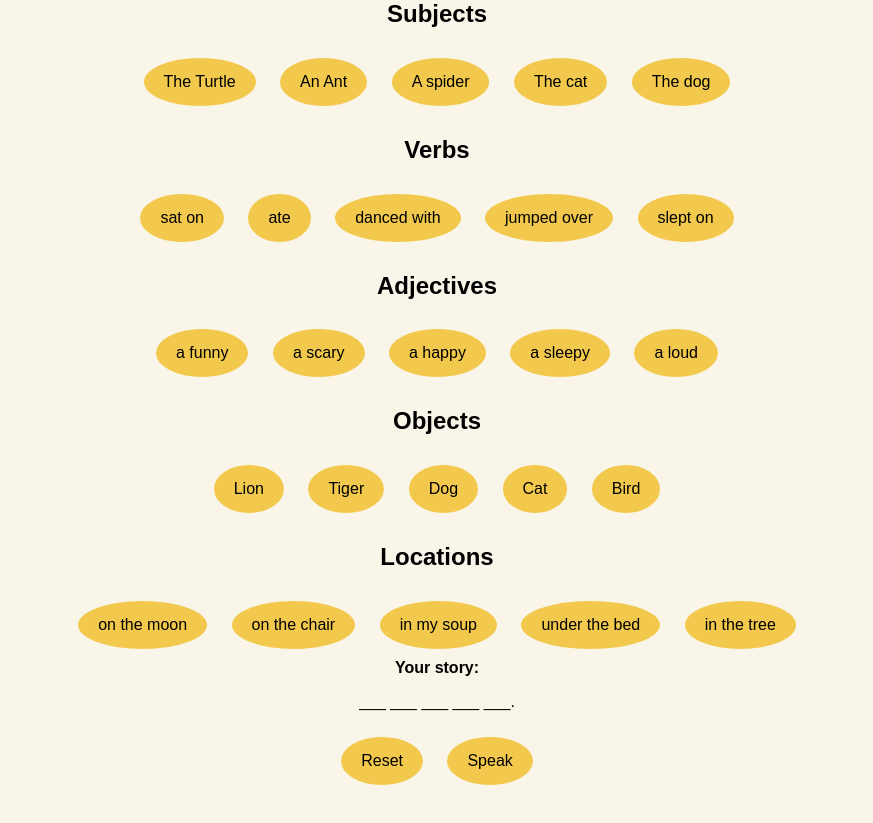
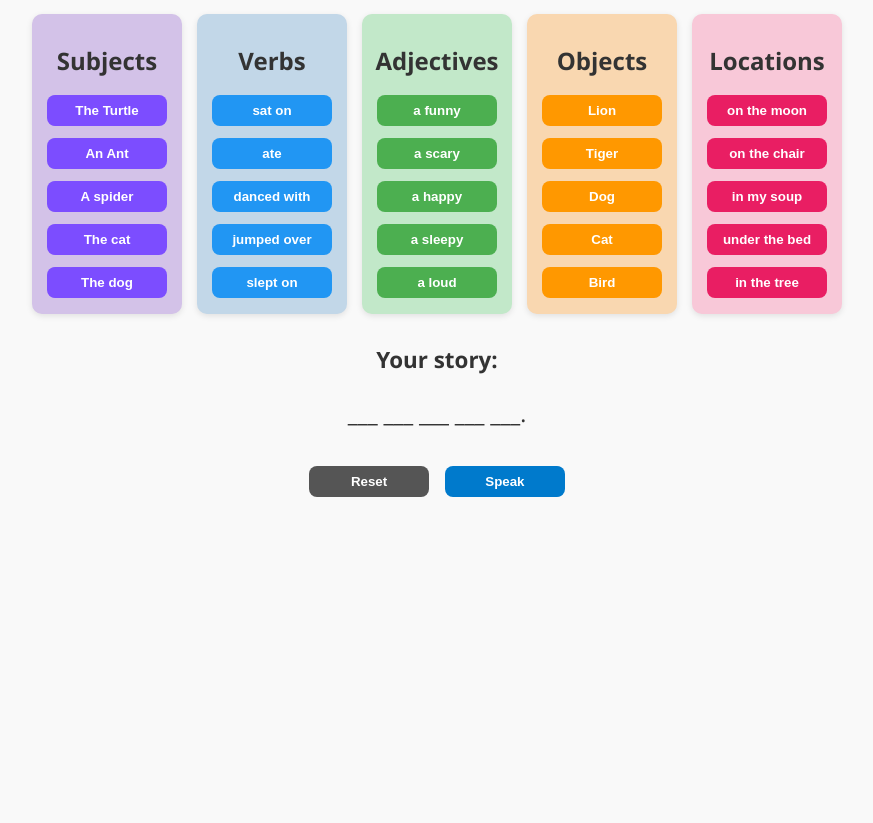
Before and after one commit to dhruveee5604/Assignment-1-javascript, a plain HTML site: page index.html in a window 1280 px wide. Shown: the part 108-931 px from the top of the page, without its empty margins (203-1076 px from the left). After the commit the page ends 800 px from the top, so only its background shows below. Drawn offline with Linux system fonts and the light colour scheme.

Commit message:
Style columns and buttons with colors and states

```diff
--- a/style.css
+++ b/style.css
@@ -1,33 +1,140 @@
 body {
-  font-family: Arial, sans-serif;
+  font-family: 'Segoe UI', Tahoma, Geneva, Verdana, sans-serif;
+  padding: 20px;
+  background: #f9f9f9;
   text-align: center;
-  background-color: #f9f5e9;
-  padding: 20px;
+  color: #333;
 }
 
-#toy-wheel {
+h1 {
+  margin-bottom: 30px;
+}
+
+.container {
+  display: flex;
+  justify-content: center;
+  gap: 15px;
+  margin-bottom: 30px;
+  flex-wrap: wrap;
+}
+
+.column {
+  display: flex;
+  flex-direction: column;
+  align-items: center;
+  min-width: 130px;
+  border-radius: 10px;
+  padding: 10px;
+  box-shadow: 0 2px 6px rgba(0,0,0,0.1);
+}
+
+.column h2 {
+  margin-bottom: 12px;
+}
+
+button {
+  margin: 6px 0;
+  padding: 8px 12px;
+  border: none;
+  border-radius: 8px;
+  cursor: pointer;
+  font-weight: 600;
+  transition: background-color 0.3s ease;
+  width: 120px;
+}
+
+button:hover {
+  filter: brightness(90%);
+}
+
+button.selected {
+  box-shadow: 0 0 8px 3px #333;
+  font-weight: 700;
+}
+
+/* Color coding for each column */
+
+.purple {
+  background-color: #d3c2e8;
+}
+
+.purple button {
+  background-color: #7c4dff;
+  color: white;
+}
+
+.blue {
+  background-color: #c2d7e8;
+}
+
+.blue button {
+  background-color: #2196f3;
+  color: white;
+}
+
+.green {
+  background-color: #c2e8c9;
+}
+
+.green button {
+  background-color: #4caf50;
+  color: white;
+}
+
+.orange {
+  background-color: #f9d7b0;
+}
+
+.orange button {
+  background-color: #ff9800;
+  color: white;
+}
+
+.pink {
+  background-color: #f8c8d8;
+}
+
+.pink button {
+  background-color: #e91e63;
+  color: white;
+}
+
+.sentence-box {
+  font-size: 1.4rem;
   margin-top: 20px;
 }
 
-button {
-  margin: 10px;
-  padding: 15px 20px;
-  font-size: 16px;
-  border-radius: 50%;
+#resetBtn {
+  margin-top: 15px;
+  background-color: #555;
+  color: white;
+  padding: 8px 16px;
+  border-radius: 8px;
   border: none;
-  background-color: #f2c94c;
   cursor: pointer;
+  font-weight: 600;
+}
+
+#resetBtn:hover {
+  background-color: #333;
+}
+#speakBtn {
+  margin-left: 10px;
+  background-color: #007acc;
+  color: white;
+  padding: 8px 16px;
+  border-radius: 8px;
+  border: none;
+  cursor: pointer;
+  font-weight: 600;
   transition: background-color 0.3s ease;
 }
 
-button:hover {
-  background-color: #f2994a;
+#speakBtn:disabled {
+  background-color: #a0cfff;
+  cursor: not-allowed;
 }
 
-#story-output {
-  margin-top: 30px;
-  background-color: #fff3cd;
-  padding: 20px;
-  border-radius: 8px;
-  display: inline-block;
+#speakBtn:hover:not(:disabled) {
+  background-color: #005fa3;
 }
```
